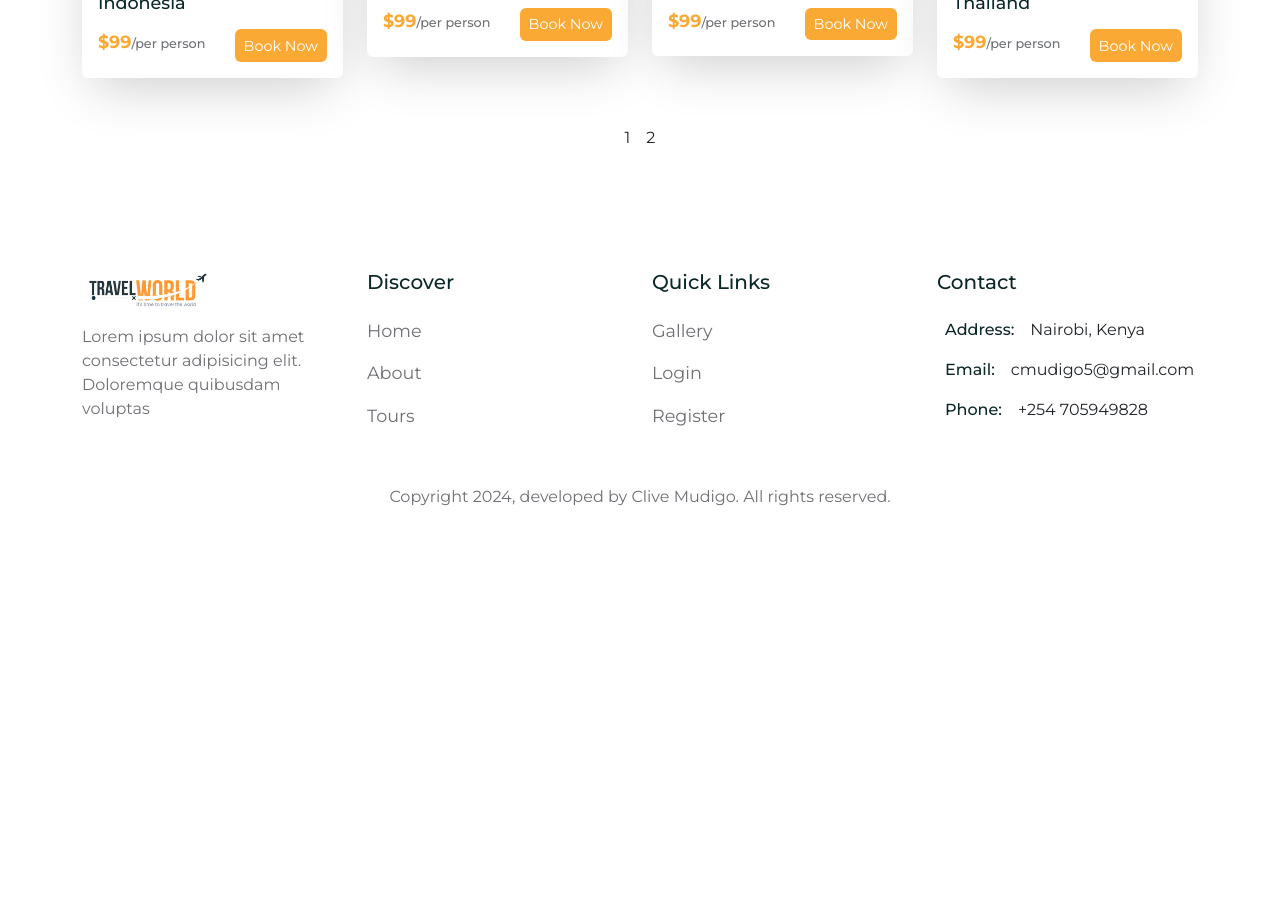
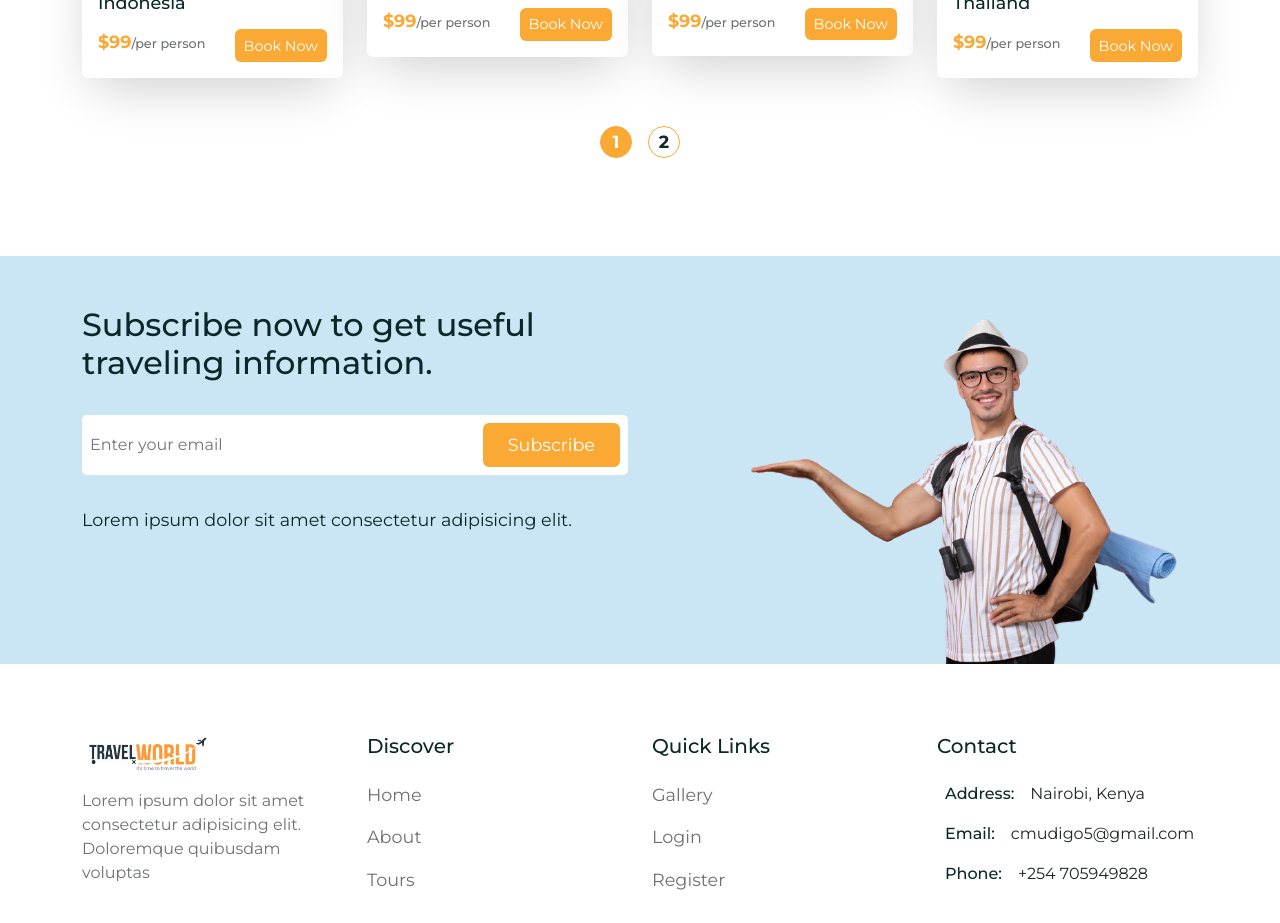
Before and after one commit to CLIFF-MUDIGO/tour-management, a React (Create React App) app in the folder frontend/: page /tours in a window 1280 px wide. Shown: the part 1220-2143 px from the top of the page. Before the commit the page ends 1775 px from the top, so only its background shows below. Built offline with nearby package versions, Linux system fonts and the light colour scheme; the HTML template or start-up script is replaced by a standard one; a web font is replaced by a local one.

Commit message:
:boom: introduce breaking changes

```diff
--- a/frontend/src/Pages/TourDetails.jsx
+++ b/frontend/src/Pages/TourDetails.jsx
@@ -1,11 +1,40 @@
 import React from 'react'
+import '../styles/tour-details.css'
+import { Container, Row, Col, Form, ListGroup } from 'reactstrap'
+import {useParams} from "react-router-dom"
+import tourData from '../assets/data/tours'
 
 const TourDetails = () => {
-  return (
-    <div>
-      tourdetails
-    </div>
-  )
+
+const {id} = useParams()
+
+//this is an static data later we will call our API and load our data from database
+const tour = tourData.find(tour => tour.id === id)
+
+//destructure properties from tour project
+const {photo, title, desc, city, distance, price, reviews,  maxGroupSize} = tour
+
+
+  return <>
+
+  <section>
+    <Container>
+      <Row>
+        <Col lg='8'>
+          <div className="tour__content">
+            <img src={photo} alt="" />
+            <div className="tour__info">
+            <h2>{title}</h2>
+            </div>
+          </div>
+        </Col>
+      </Row>
+    </Container>
+  </section>
+
+
+
+  </>
 }
 
 export default TourDetails
--- a/frontend/src/Pages/Tours.jsx
+++ b/frontend/src/Pages/Tours.jsx
@@ -54,7 +54,7 @@ useEffect(() => {
         </Container>
       </section>
 
-
+     <Newsletter/>
 
     </>
   );
--- a/frontend/src/styles/tour.css
+++ b/frontend/src/styles/tour.css
@@ -1,3 +1,18 @@
 .pagination span{
-
+    width: 2rem;
+    height: 2rem;
+    padding: 5px;
+    border-radius: 50px;
+    align-items: center;
+    justify-content: center;
+    display: flex;
+    border: 1px solid var(--secondary-color);
+    color: var(--heading-color);
+    font-size: 1.1rem;
+    cursor: pointer;
+    font-weight: 700;
 }
+.active__page{
+    background: var(--secondary-color);
+    color: #fff !important;
+}
```
Also changed, not shown: frontend/src/styles/tour-details.css (added).
